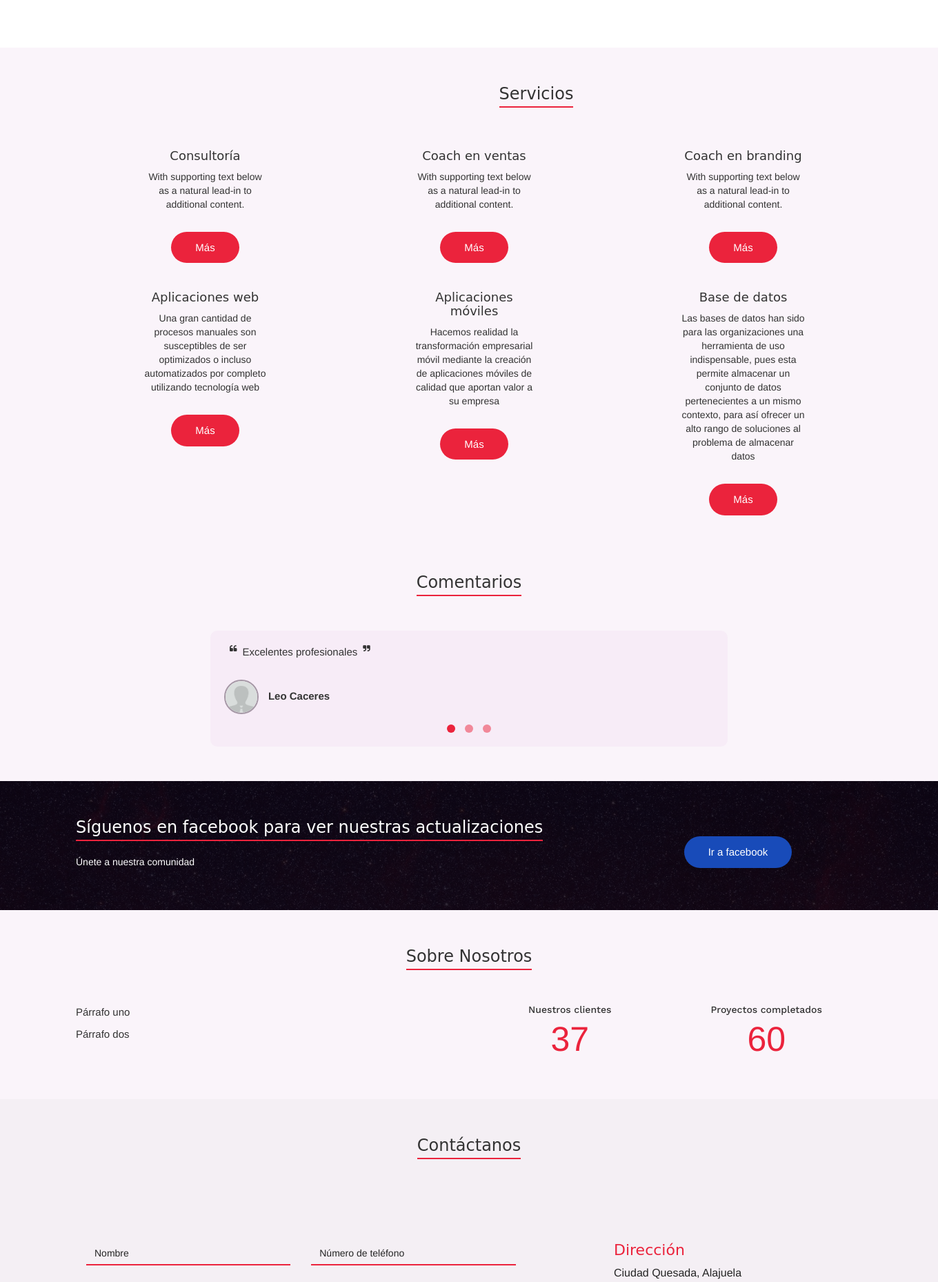
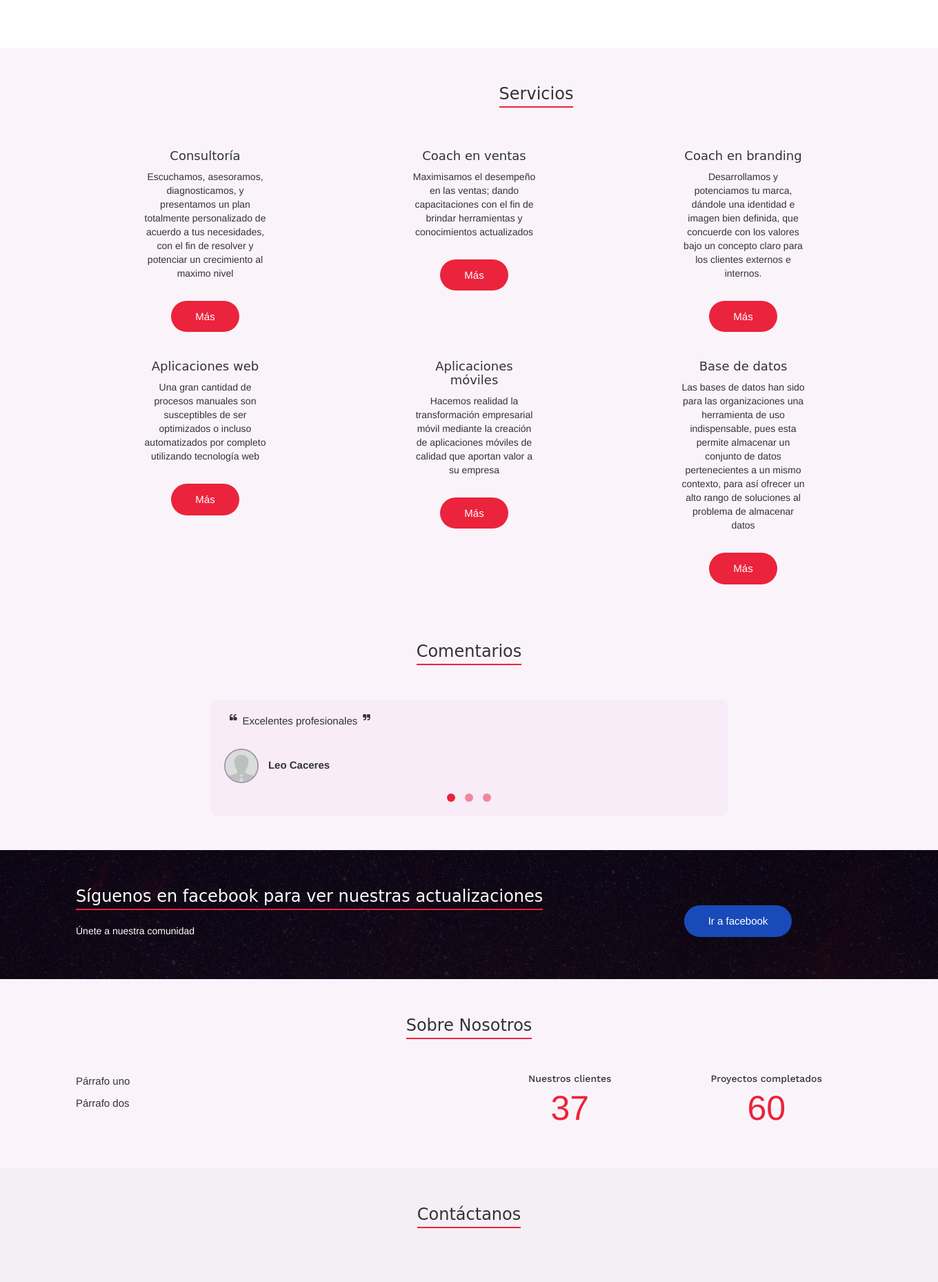
Before and after one commit to ramcevsolutions/digitalernesto, a PHP site: page / in a window 1360 px wide. Shown: the part 1198-3056 px from the top of the page at 69% size. Run offline with PHP 8.4, Linux system fonts and the light colour scheme; some web fonts are replaced.

Commit message:
Se agregan servicios

```diff
--- a/index.php
+++ b/index.php
@@ -93,18 +93,18 @@
                 <div class="card" style="width: 18rem;">
                   <div class="card-body">
                     <h4 class="card-title">Consultoría</h4>
-                    <p class="card-text">With supporting text below as a natural lead-in to additional content.</p>
+                    <p class="card-text">Escuchamos, asesoramos, diagnosticamos, y presentamos un plan totalmente personalizado de acuerdo a tus necesidades, con el fin de resolver y potenciar un crecimiento al maximo nivel</p>
                     <a href="#" class="view-more">Más</a>
                   </div>
                 </div>
               </div>
             </div>
-            <div class="col-md-4 col-sm-4">
+            <div class="col-md-4 col-sm-5">
               <div class="portfolio-item">
                 <div class="card" style="width: 18rem;">
                   <div class="card-body">
                     <h4 class="card-title">Coach en ventas</h4>
-                    <p class="card-text">With supporting text below as a natural lead-in to additional content.</p>
+                    <p class="card-text">Maximisamos el desempeño en las ventas; dando capacitaciones con el fin de brindar herramientas y conocimientos actualizados</p>
                     <a href="#" class="view-more">Más</a>
                   </div>
                 </div>
@@ -115,7 +115,7 @@
                 <div class="card" style="width: 18rem;">
                   <div class="card-body">
                     <h4 class="card-title">Coach en branding</h4>
-                    <p class="card-text">With supporting text below as a natural lead-in to additional content.</p>
+                    <p class="card-text">Desarrollamos y potenciamos tu marca, dándole una identidad e imagen bien definida, que concuerde con los valores bajo un concepto claro para los clientes externos e internos.</p>
                     <a href="#" class="view-more">Más</a>
                   </div>
                 </div>
@@ -280,17 +280,12 @@
   <footer>
     <div class="container">
       <div class="row">
-        <div class="col-md-4"> <span class="copyright">Copyright &copy; Ernesto 2020</span> </div>
-        <div class="col-md-4">
+        <div class="col-md-6"> <span class="copyright">Copyright &copy; Ernesto 2020</span> </div>
+        <div class="col-md-2">
           <ul class="list-inline social-buttons">
             <li><a href="#"><i class="fa fa-whatsapp"></i></a> </li>
             <li><a href="https://facebook.com/ramcevsolutions"><i class="fa fa-facebook"></i></a> </li>
             <li><a href="#"><i class="fa fa-instagram"></i></a> </li>
-          </ul>
-        </div>
-        <div class="col-md-4">
-          <ul class="list-inline quicklinks">
-            <li>Diseñado por <a href="http://ramcevsolutions.com">Ramcev Solutions</a> </li>
           </ul>
         </div>
       </div>
```
